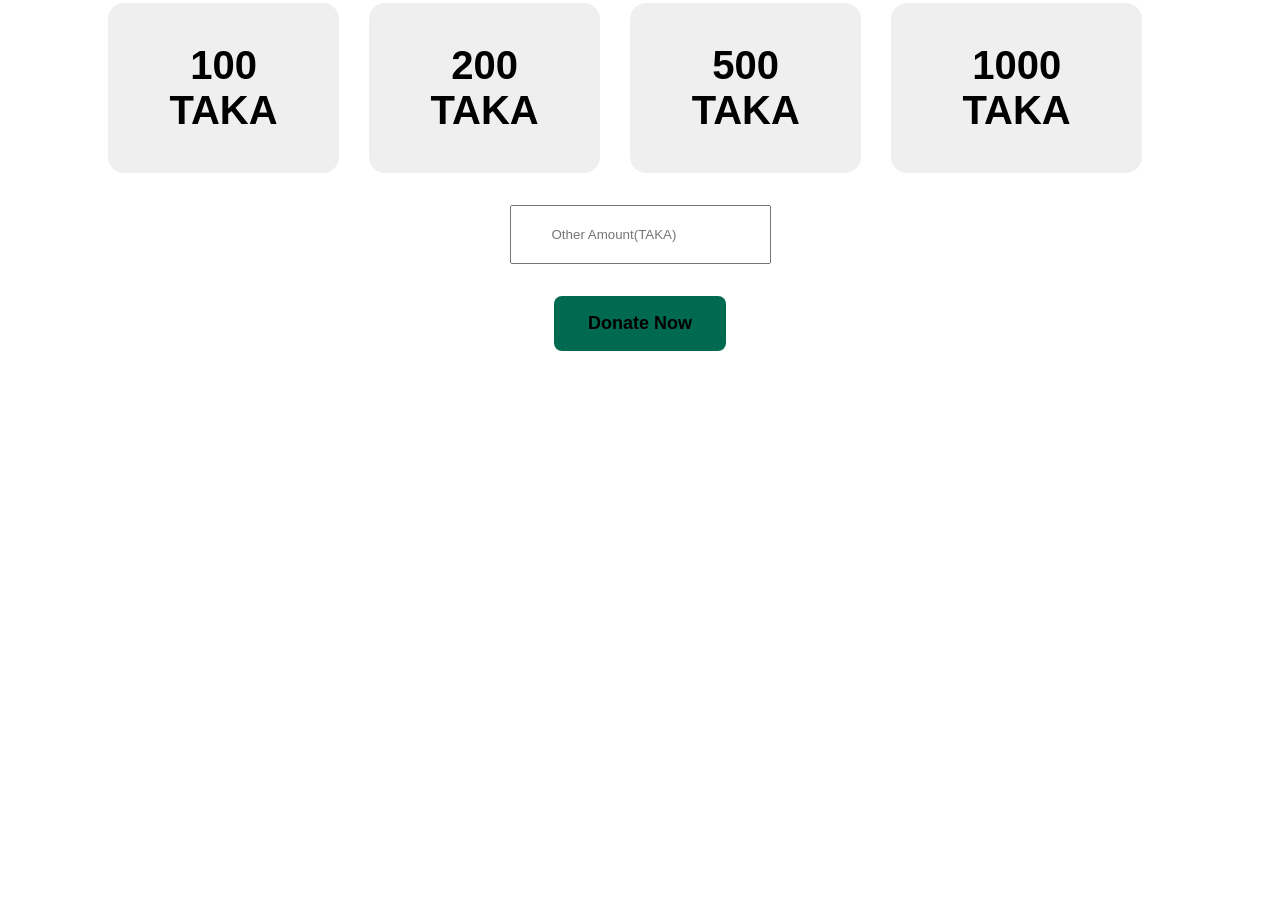
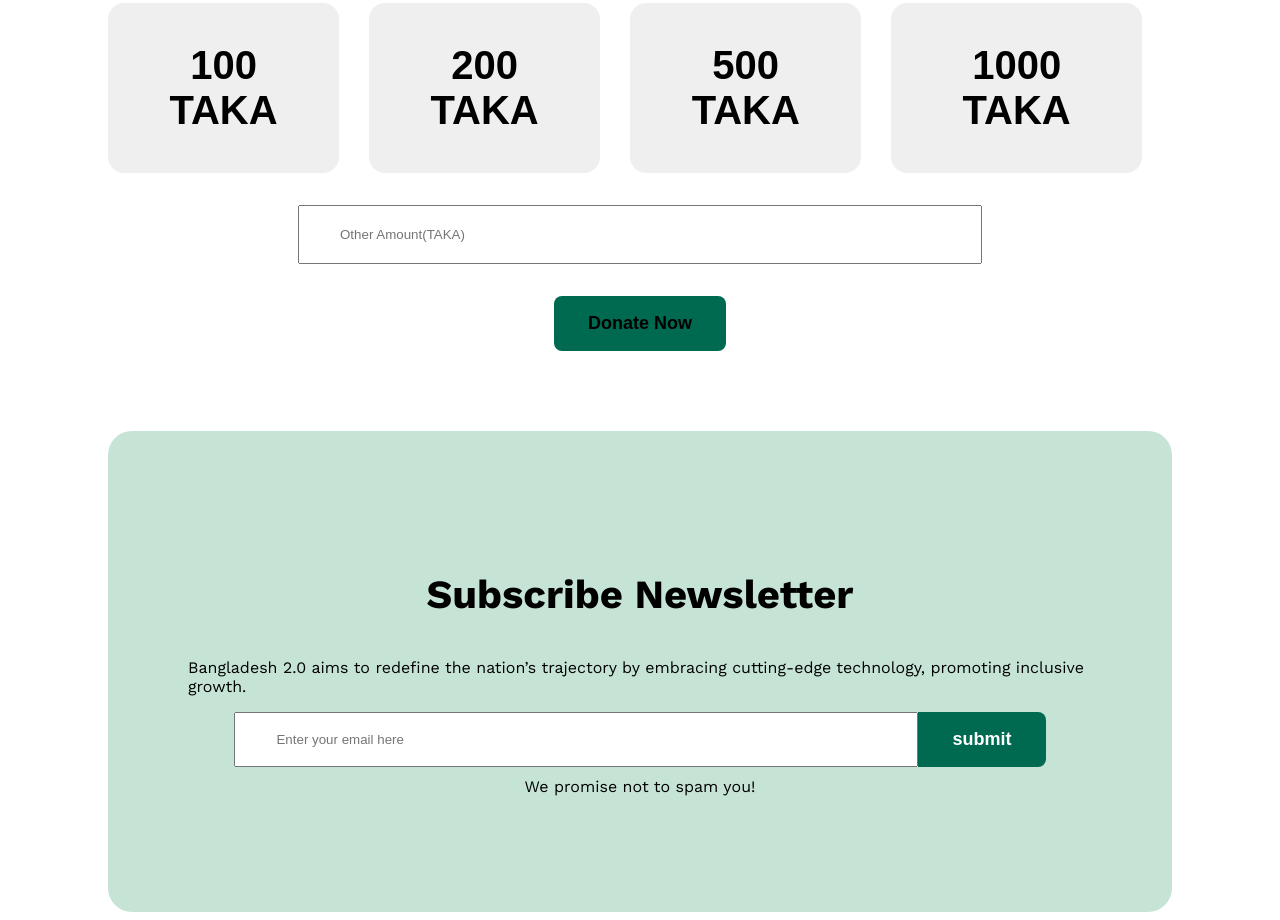
Before and after one commit to Hossain345/B11A1-Assignment, a plain HTML site: page project/index.html in a window 1280 px wide. Shown: the part 4945-5865 px from the top of the page. Before the commit the page ends 5304 px from the top, so only its background shows below. Drawn offline with nearby package versions, Linux system fonts and the light colour scheme.

Commit message:
after footer completed

```diff
--- a/project-style/style.css
+++ b/project-style/style.css
@@ -540,6 +540,7 @@ blockquote{
 .Other-amount{
     margin: 32px 0px;
     padding: 20px 40px 20px 40px;
+    width: 600px;
 }
 
 .donate-content-btn-sub{
@@ -587,3 +588,61 @@ blockquote{
 
 
 /* subscribe area style */
+.subscribe-area{
+    padding: 100px 80px 100px 80px;
+    border-radius: 24px;
+    margin-top: 80px;
+}
+
+.subscribe-head-div{
+    display: flex;
+    justify-content: center;
+}
+
+.subscribe-head{
+    font-weight: 700;
+    font-size: 40px;
+}
+
+.subscribe-para-div{
+    display: flex;
+    justify-content: center;
+}
+
+.subscribe-para{
+    font-weight: 400;
+    font-size: 16px;
+    margin-top: 0px;
+}
+
+.subscribe-btn-div{
+    display: flex;
+    justify-content: center;
+    margin-bottom: 10px;
+}
+
+.subscribe-mail{
+    padding: 18px 40px 18px 40px;
+    width: 600px;
+}
+
+.subscribe-btn{
+    border-radius: 0px 8px 8px 0px;
+    border: none;
+    background: rgb(0, 106, 80);
+    padding: 17px 34px 17px 34px;
+    color: white;
+    font-weight: 600;
+    font-size: 18px;
+}
+
+.subscribe-btn:hover{
+    cursor: pointer;
+}
+
+/* subscribe area color */
+.subscribe-area{
+    background-color:#C6E4D6;
+}
+
+/*  */
--- a/project/index.html
+++ b/project/index.html
@@ -277,10 +277,25 @@
         </section>
 
 <!-- subscribe area -->
-
+        <section class="subscribe-area top-bar">
+            <div class="subscribe-head-div">
+                <h3 class="subscribe-head">Subscribe Newsletter</h3>
+            </div>
+            <div class="subscribe-para-div">
+                <p class="subscribe-para">Bangladesh 2.0 aims to redefine the nation’s trajectory by embracing cutting-edge technology, promoting inclusive growth.</p>
+            </div>
+            <div class="subscribe-btn-div">
+                <input class="subscribe-mail"  type="email" name="" id="" placeholder="Enter your email here">
+                <button class="subscribe-btn" type="submit">submit</button>
+            </div>
+            <div class="subscribe-para-div">
+                <p class="subscribe-para">We promise not to spam you!</p>
+            </div>
+        </section>
     </main>
 
     <footer>
+
 
     </footer>
 
```
